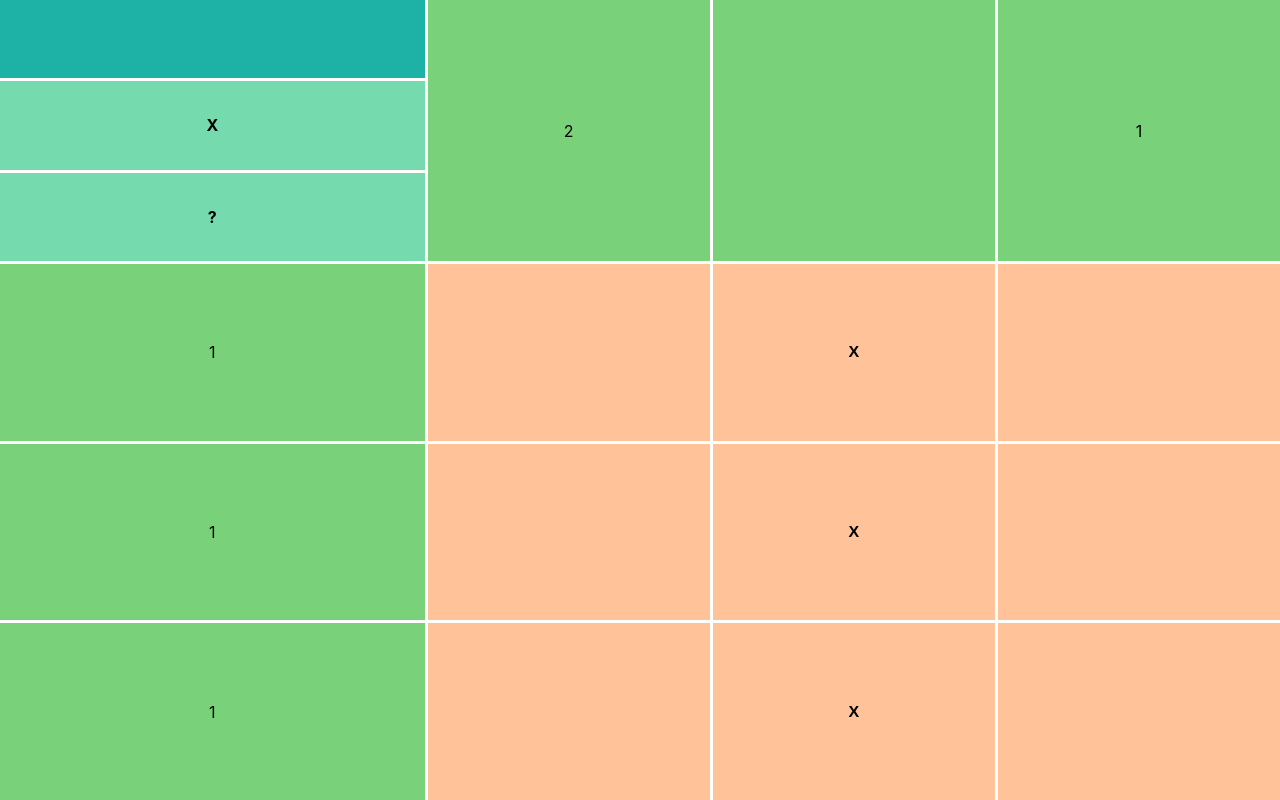
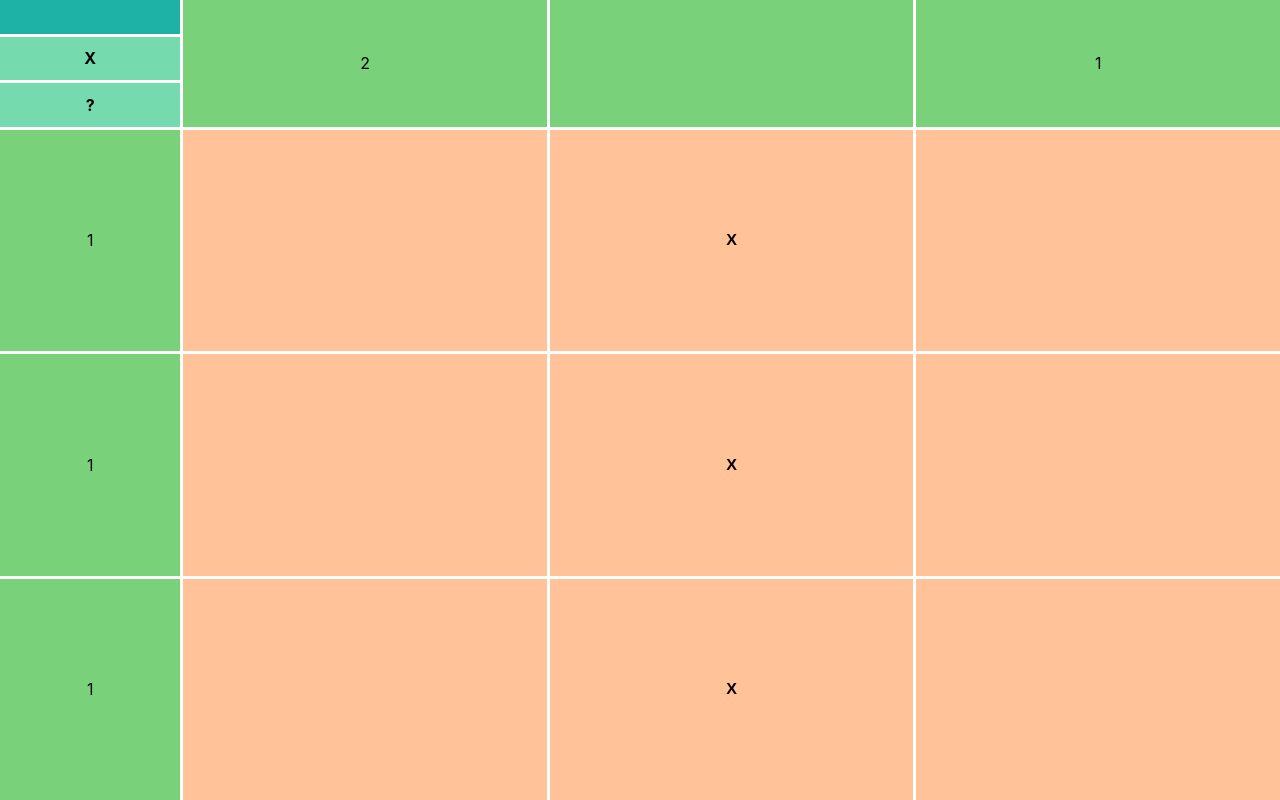
Before and after one commit to AOOlivares/Games, a React (Create React App) app: page / in a window 1280 px wide. Built offline with nearby package versions, Linux system fonts and the light colour scheme.

Commit message:
increase board size

```diff
--- a/src/components/App.js
+++ b/src/components/App.js
@@ -7,8 +7,8 @@ import { initiateGame } from '../features/gameSlice';
 
 const wrapperStyle = {
   display: "grid",
-  gridTemplateColumns: "repeat(3, 1fr)",
-  gridTtemplateRows: "repeat(3, 1fr)",
+  gridTemplateColumns: "repeat(7, 1fr)",
+  gridTtemplateRows: "repeat(7, 1fr)",
   gridGap: "3px",
   width: "100vw",
   height: "calc(100vh)",
--- a/src/components/Board.js
+++ b/src/components/Board.js
@@ -6,8 +6,8 @@ import { selectGame, selectNumberOfRows, selectNumberOfColumns } from '../featur
 
 const styles = {
     board: {
-        gridColumn: "2 / 4",
-        gridRow: "2 / 4",
+        gridColumn: "2 / 8",
+        gridRow: "2 / 8",
         boxSizing: "border-box",
     },
     boardGrid: {
--- a/src/components/HeadersInformation.js
+++ b/src/components/HeadersInformation.js
@@ -25,10 +25,10 @@ const styles = {
     },
     rowHeaders: {
         gridColumn: "1",
-        gridRow: "2 / 4",
+        gridRow: "2 / 8",
     },
     columnHeaders: {
-        gridColumn: "2 / 4",
+        gridColumn: "2 / 8",
         gridRow: "1",
     }
 }
```
